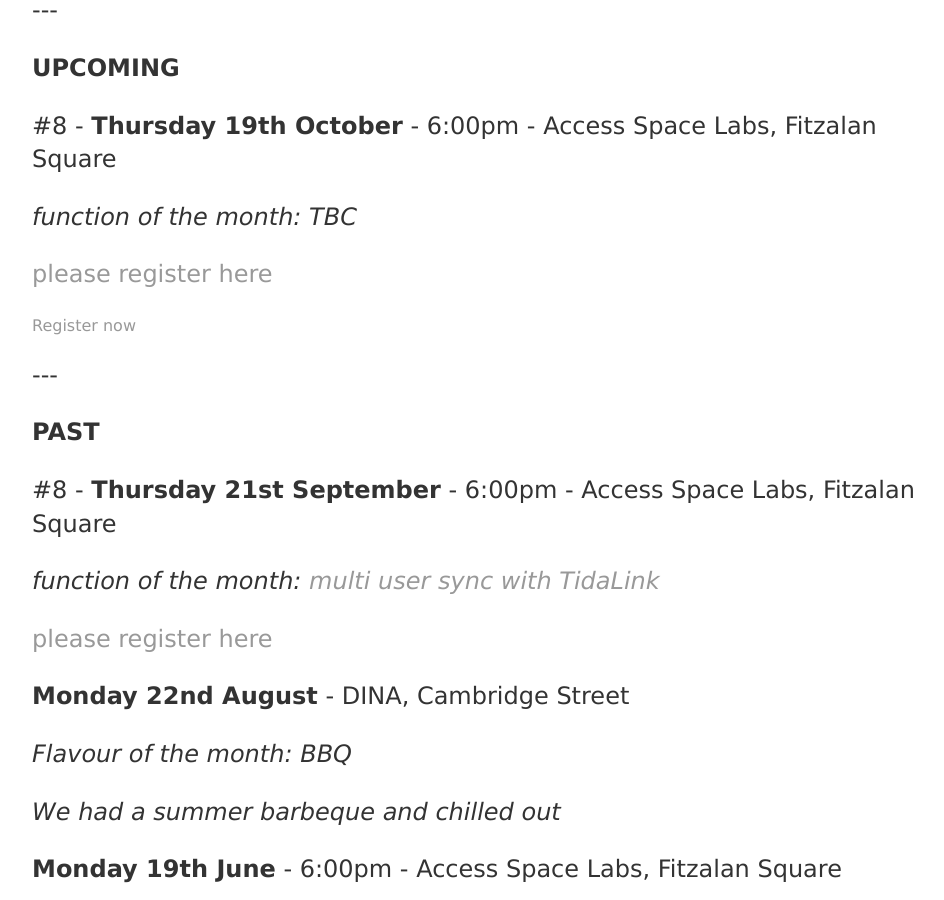
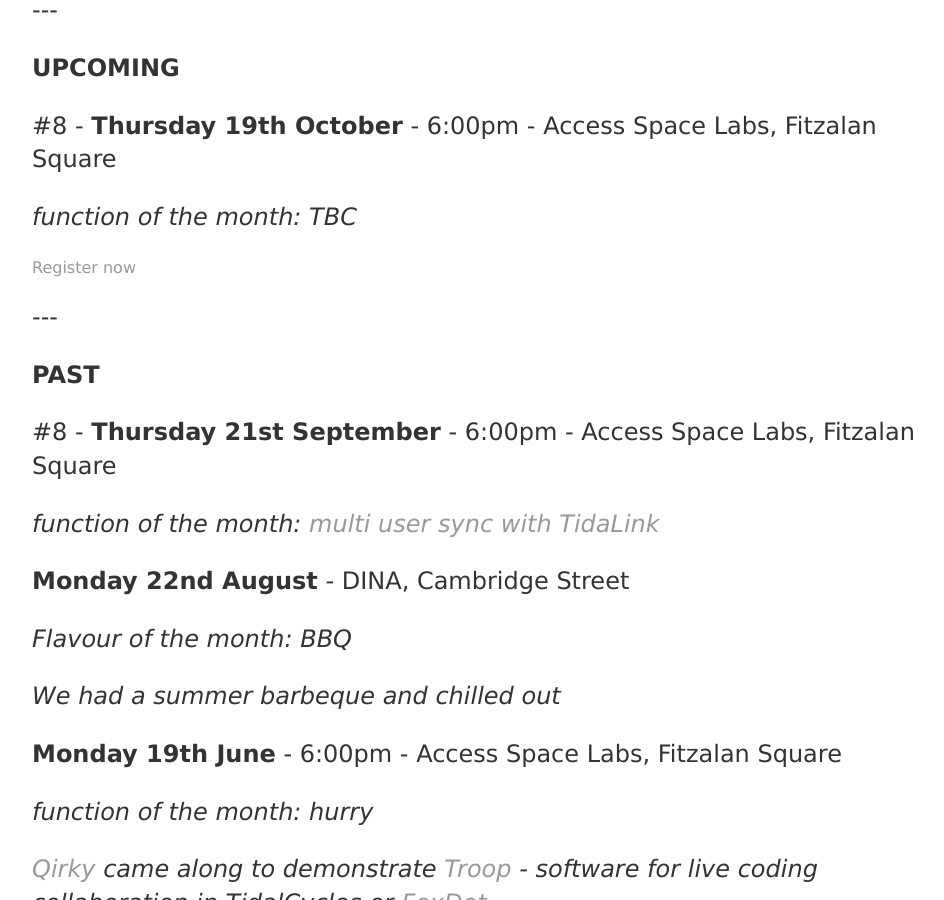
Before and after one commit to tidalclub/tidalclub.github.io, a Jekyll site: the page built from sheffield.html, in a window 1280 px wide and 900 px high, scrolled down 294 px. Shown: the whole window, without its empty margins (160-1104 px from the left). Built offline with Jekyll 4.4.1, drawn with Linux system fonts in a browser that asks for light colours; a script that is not in the unit is left out.

Commit message:
Update sheffield.html

```diff
--- a/sheffield.html
+++ b/sheffield.html
@@ -13,7 +13,6 @@
 			<p></p>
 			<p>#8 - <b>Thursday 19th October</b> - 6:00pm - Access Space Labs, Fitzalan Square</p>
 			<p><em>function of the month: TBC</em></p>
-			<p><a href="https://www.picatic.com/tidalclub9">please register here</a></p>
 
 			<!-- Start Picatic widget embed -->
 			<script async src="https://widget.picatic.com/latest/js/embed.min.js" id="picatic-widget-script"></script>
@@ -26,7 +25,6 @@
 			<p></p>
 			<p>#8 - <b>Thursday 21st September</b> - 6:00pm - Access Space Labs, Fitzalan Square</p>
 			<p><em>function of the month: <a href="http://lurk.org/groups/tidal/messages/topic/kZsEbBfNkqToerFmc48dH/" target="_blank">multi user sync with TidaLink</a></em></p>
-			<p><a href="https://www.picatic.com/tidalclub8">please register here</a></p>
 
 			<p></p>
 			<p><b>Monday 22nd August</b> - DINA, Cambridge Street</p>
```
